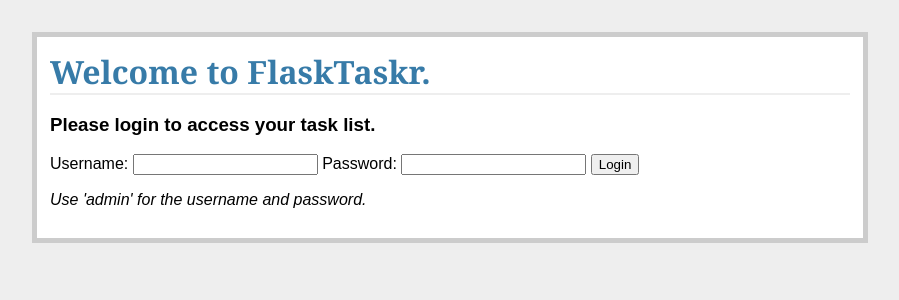
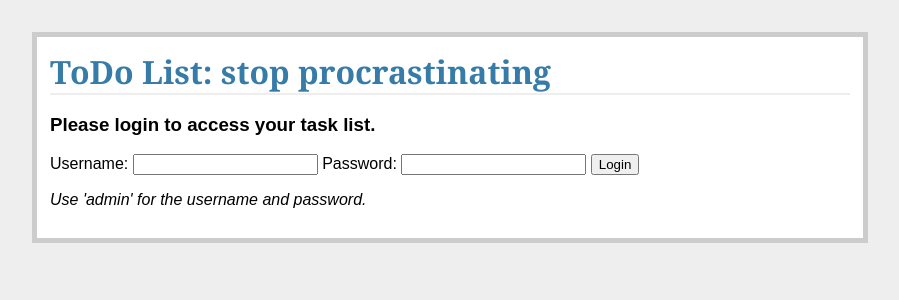
Before and after one commit to r2k0/flask-apps, a Flask app: page / in a window 1280 px wide. Shown: the top 300 px of the page, without its empty margins (190-1089 px from the left). Run offline with Flask 2, Linux system fonts and the light colour scheme.

Commit message:
h1 update

```diff
--- a/todo-1/templates/login.html
+++ b/todo-1/templates/login.html
@@ -1,6 +1,6 @@
 {% extends "template.html" %}
 {% block content %}
-  <h1>Welcome to FlaskTaskr.</h1>
+  <h1>ToDo List: stop procrastinating</h1>
   <h3>Please login to access your task list.</h3>
   <form method="post" action="/">
     Username: <input type="text" name="username"
--- a/todo-1/templates/tasks.html
+++ b/todo-1/templates/tasks.html
@@ -1,6 +1,6 @@
 {% extends "template.html" %}
 {% block content %}
-  <h1>Welcome to FlaskTaskr</h1>
+  <h1>ToDo List: stop procrastinating</h1>
   <a href="/logout">Logout</a>
   <div class="add-task">
     <h3>Add a new task:</h3>
--- a/todo-1/templates/template.html
+++ b/todo-1/templates/template.html
@@ -1,7 +1,7 @@
 <!DOCTYPE html>
 <html>
   <head>
-    <title>Welcome to FlaskTaskr!!</title>
+    <title>ToDo List: stop procrastinating</title>
     <link rel="stylesheet" href="{{ url_for('static', filename='css/styles.css') }}">
   </head>
   <body>
```
